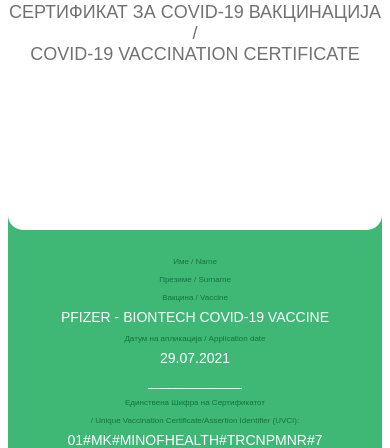
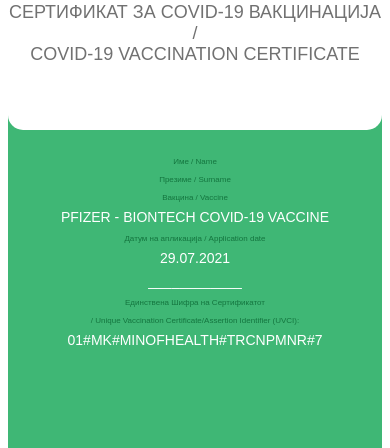
Before and after one commit to vakcinacija/zdravstvo, a plain HTML site: page index.html in a window 390 px wide. Shown: the part 123-571 px from the top of the page. Drawn offline with nearby package versions, Linux system fonts and the light colour scheme.

Commit message:
Update style.css

```diff
--- a/style.css
+++ b/style.css
@@ -65,7 +65,6 @@
     .white-background {
         border-bottom-left-radius: 15px;
         border-bottom-right-radius: 15px;
-        padding-bottom: 165px;
     }
     .green-color-font {
         font-size: 8px;
```
